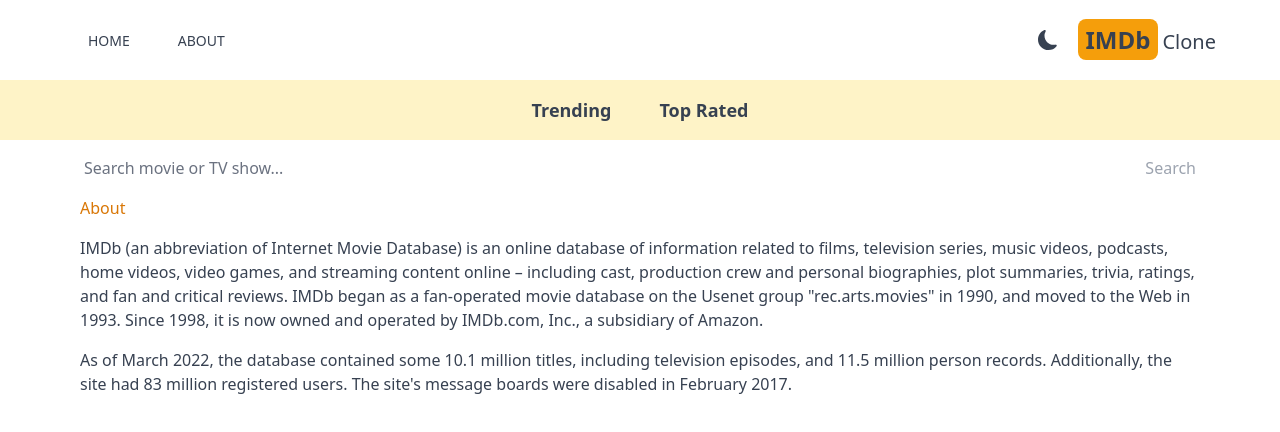
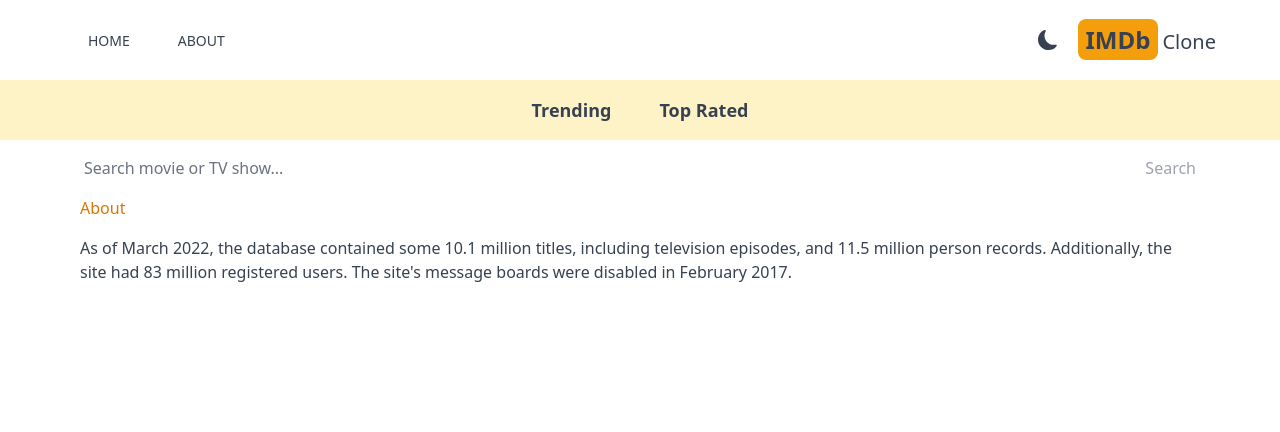
Before and after one commit to josemmbcode/imdbclone, a Next.js app: page /about in a window 1280 px wide. Shown: the top 432 px of the page. Built offline with nearby package versions, Linux system fonts and the light colour scheme.

Commit message:
CHANGED ABOUT PAGE

```diff
--- a/src/app/about/page.jsx
+++ b/src/app/about/page.jsx
@@ -4,17 +4,6 @@
   return (
     <div className="max-w-6xl space-y-4 mx-auto px-4 ">
       <h1 className="text-2x; font-medium text-amber-600">About</h1>
-      <p>
-        IMDb (an abbreviation of Internet Movie Database) is an online database
-        of information related to films, television series, music videos,
-        podcasts, home videos, video games, and streaming content online –
-        including cast, production crew and personal biographies, plot
-        summaries, trivia, ratings, and fan and critical reviews. IMDb began as
-        a fan-operated movie database on the Usenet group "rec.arts.movies" in
-        1990, and moved to the Web in 1993. Since 1998, it is now owned and
-        operated by IMDb.com, Inc., a subsidiary of Amazon.{" "}
-      </p>
-
       <p>
         As of March 2022, the database contained some 10.1 million titles,
         including television episodes, and 11.5 million person records.
```
